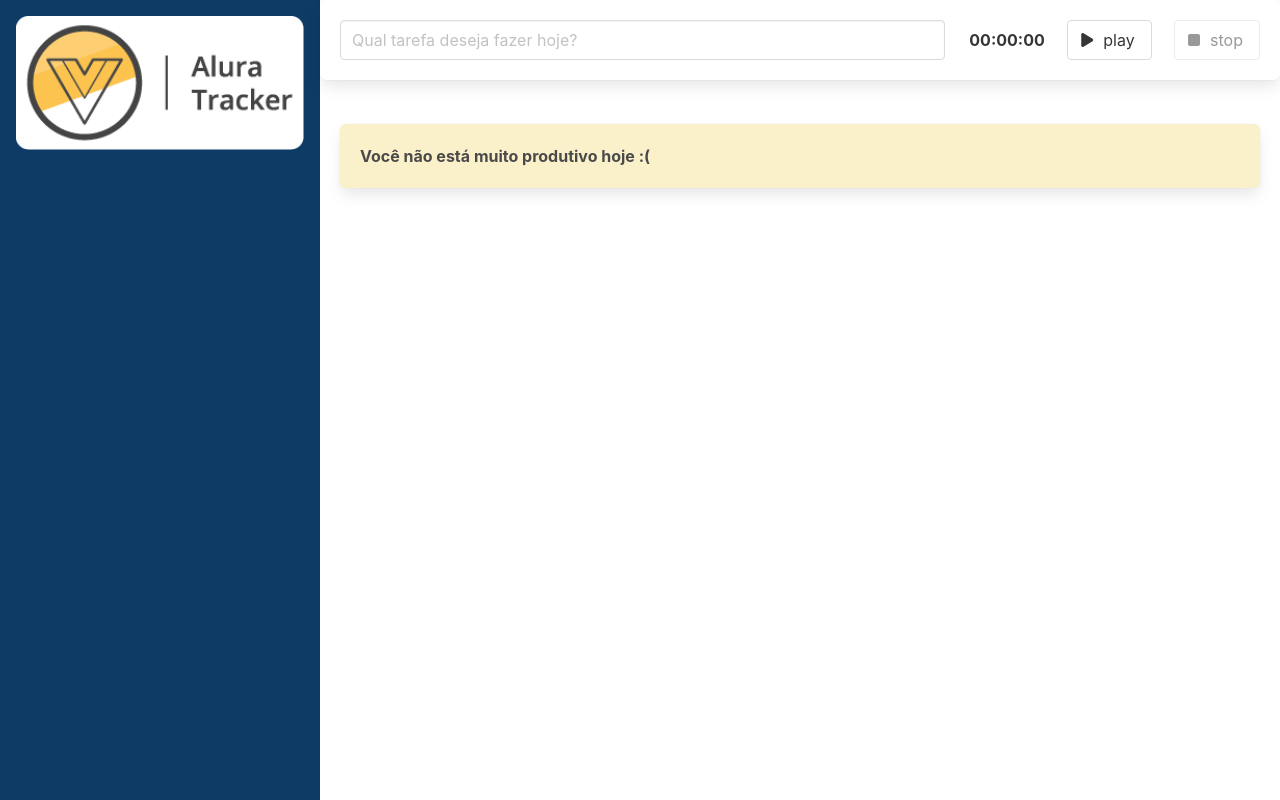
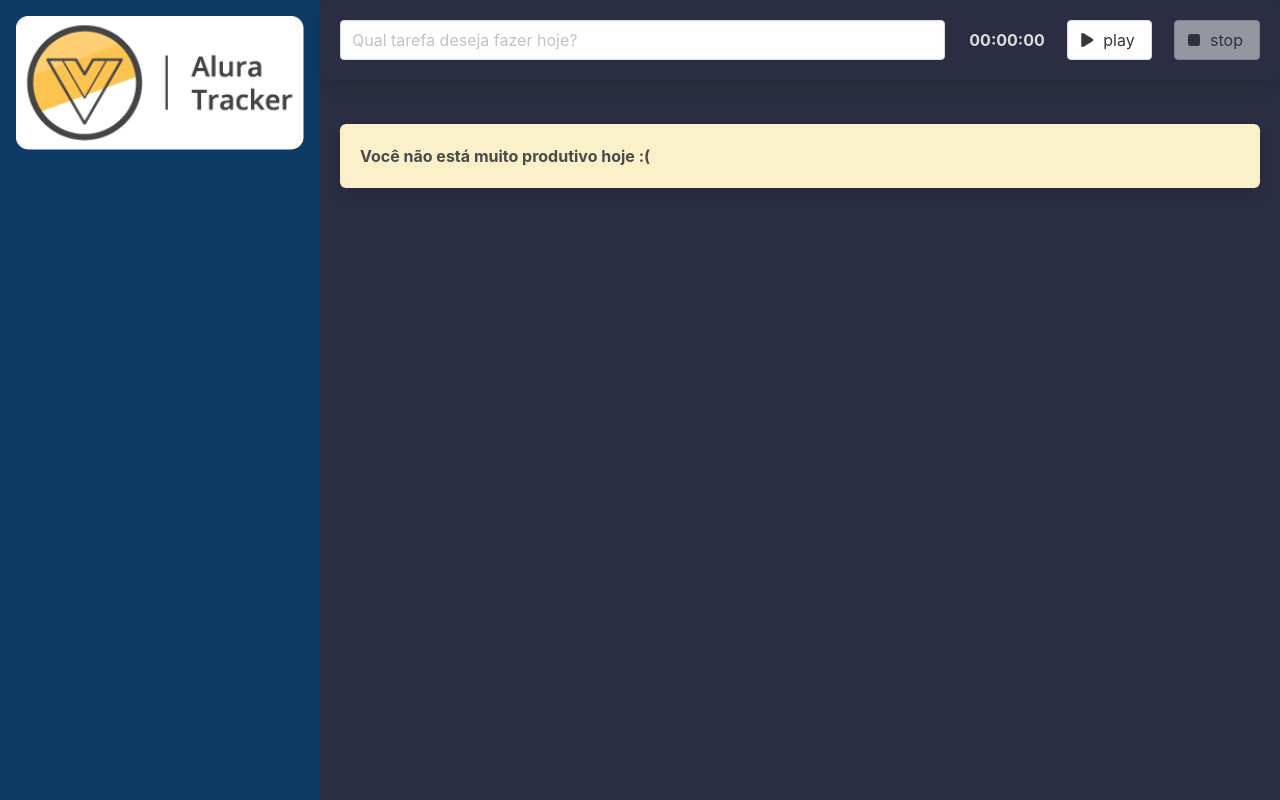
Before and after one commit to Elian-beep/Alura-Tracker, a Vue app: page / in a window 1280 px wide. Built offline with nearby package versions, Linux system fonts and the light colour scheme.

Commit message:
include dark mode

```diff
--- a/src/App.vue
+++ b/src/App.vue
@@ -1,9 +1,9 @@
 <template>
-  <main class="columns is-gapless is-multiline">
+  <main class="columns is-gapless is-multiline modo-escuro">
     <div class="column is-one-quarter">
       <BarraLateral />
     </div>
-    <div class="column is-three-quarter">
+    <div class="column is-three-quarter conteudo">
       <FormularioPrincipal @aoSalvarTarefa="salvarTarefa" />
       <div class="lista">
         <TarefaVue
@@ -50,4 +50,18 @@ export default defineComponent({
 .lista {
   padding: 1.25rem;
 }
+
+main{
+  --bg-primario: #fff;
+  --texto-primario: #000;
+}
+
+main.modo-escuro{
+  --bg-primario: #2b2d42;
+  --texto-primario: #ddd;
+}
+
+.conteudo{
+  background-color: var(--bg-primario);
+}
 </style>
--- a/src/components/CronometroForm.vue
+++ b/src/components/CronometroForm.vue
@@ -1,6 +1,6 @@
 <template>
   <section>
-    <strong>{{ tempoDecorrido }}</strong>
+    <strong class="display">{{ tempoDecorrido }}</strong>
   </section>
 </template>
 
@@ -21,3 +21,9 @@ export default defineComponent({
   },
 });
 </script>
+
+<style scoped>
+.display{
+  color: var(--texto-primario);
+}
+</style>
--- a/src/components/FormularioPrincipal.vue
+++ b/src/components/FormularioPrincipal.vue
@@ -1,5 +1,5 @@
 <template>
-  <div class="box">
+  <div class="box formulario">
     <div class="columns">
       <div
         class="column is-8"
@@ -46,4 +46,9 @@ export default defineComponent({
 });
 </script>
 
-<style></style>
+<style>
+.formulario{
+  color: var(--texto-primario);
+  background-color: var(--bg-primario);
+}
+</style>
```
